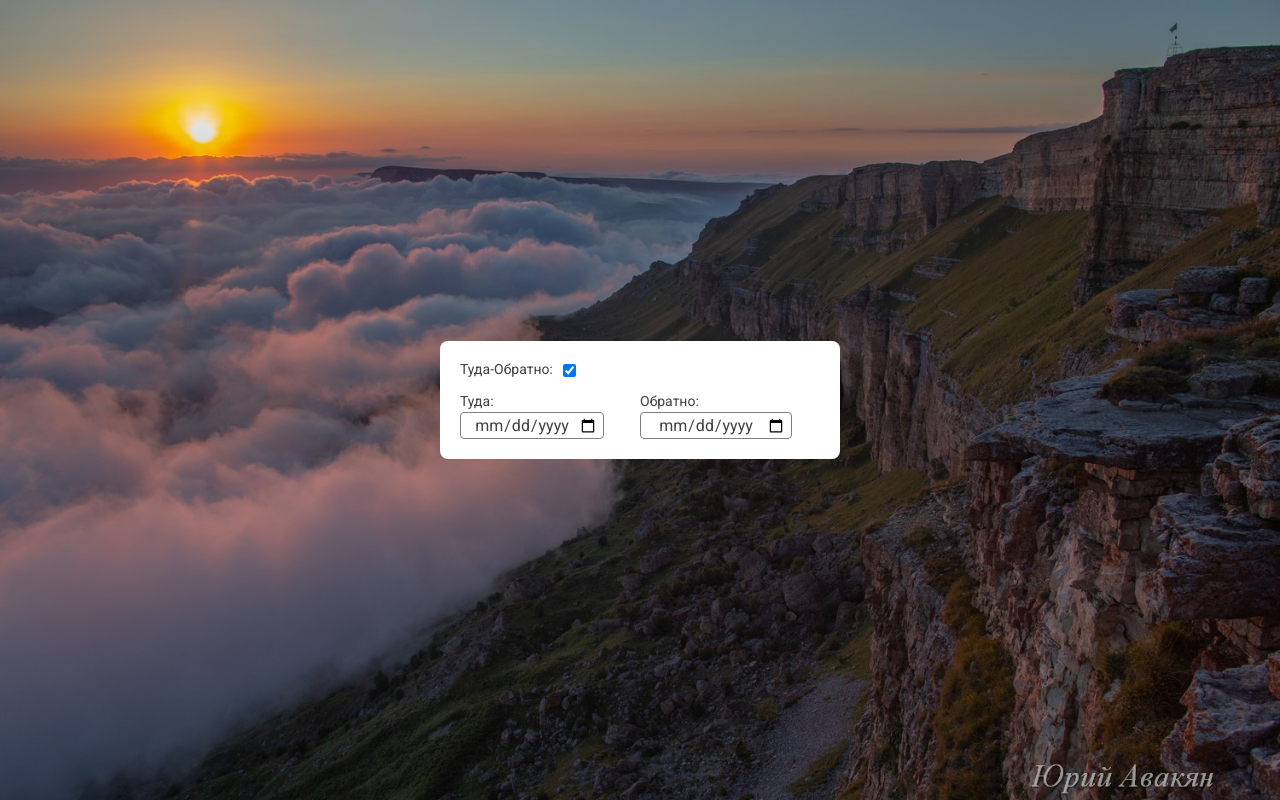
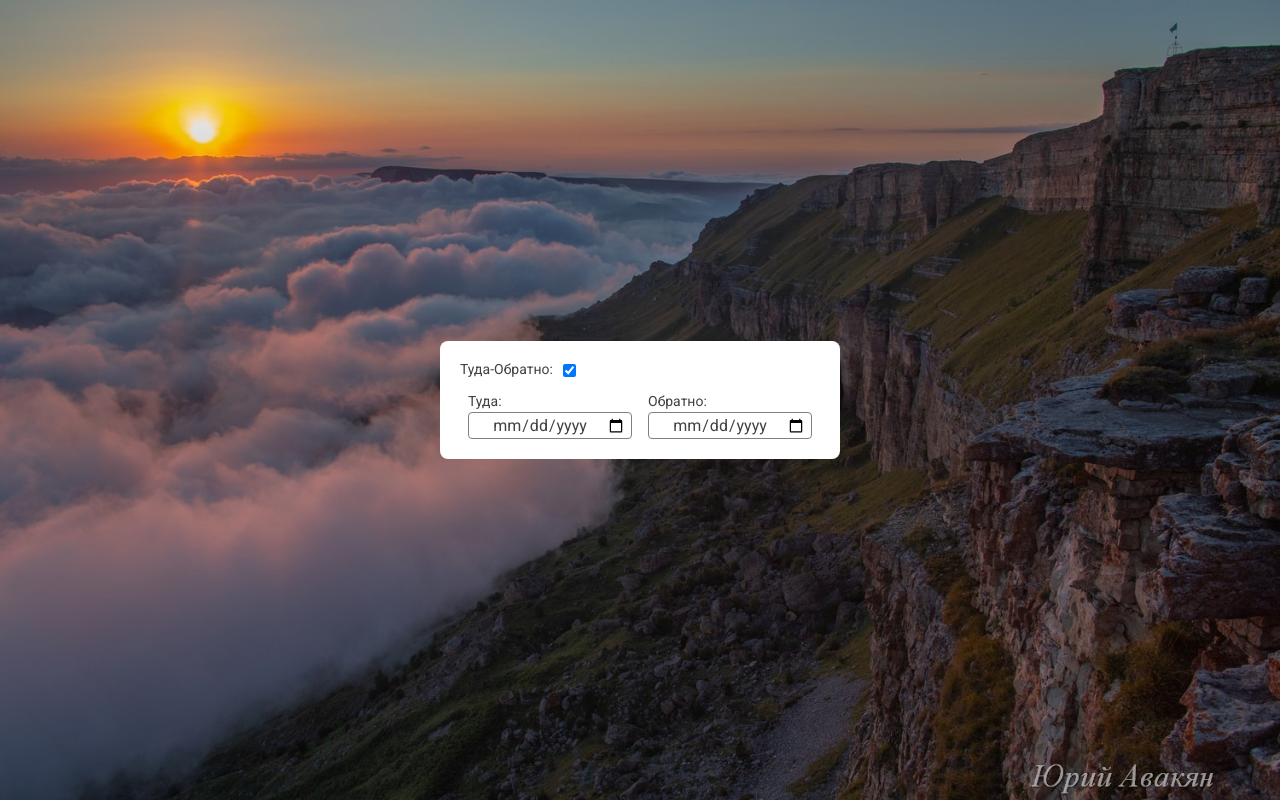
Before and after one commit to lekseff/AHJ_5-3, a website built with webpack: page src/index.html in a window 1280 px wide. Built offline with nearby package versions, Linux system fonts and the light colour scheme.

Commit message:
fix css w yandex

```diff
--- a/src/css/style.css
+++ b/src/css/style.css
@@ -46,7 +46,7 @@ input {
 }
 
 label {
-	display: inline-block;
+	display: block;
 	font-size: 14px;
 }
 
@@ -68,12 +68,18 @@ label {
 }
 
 .calendar__box-label {
+	padding-left: 8px;
+	padding-right:8px;
 	/* width: min-content; */
-	width: 70%;
+	width: 50%;
 }
 
 .calendar__forth {
-	width: 80%;
+	width: 100%;
+}
+
+.calendar__back {
+	width: 100%;
 }
 
 .hidden {
```
